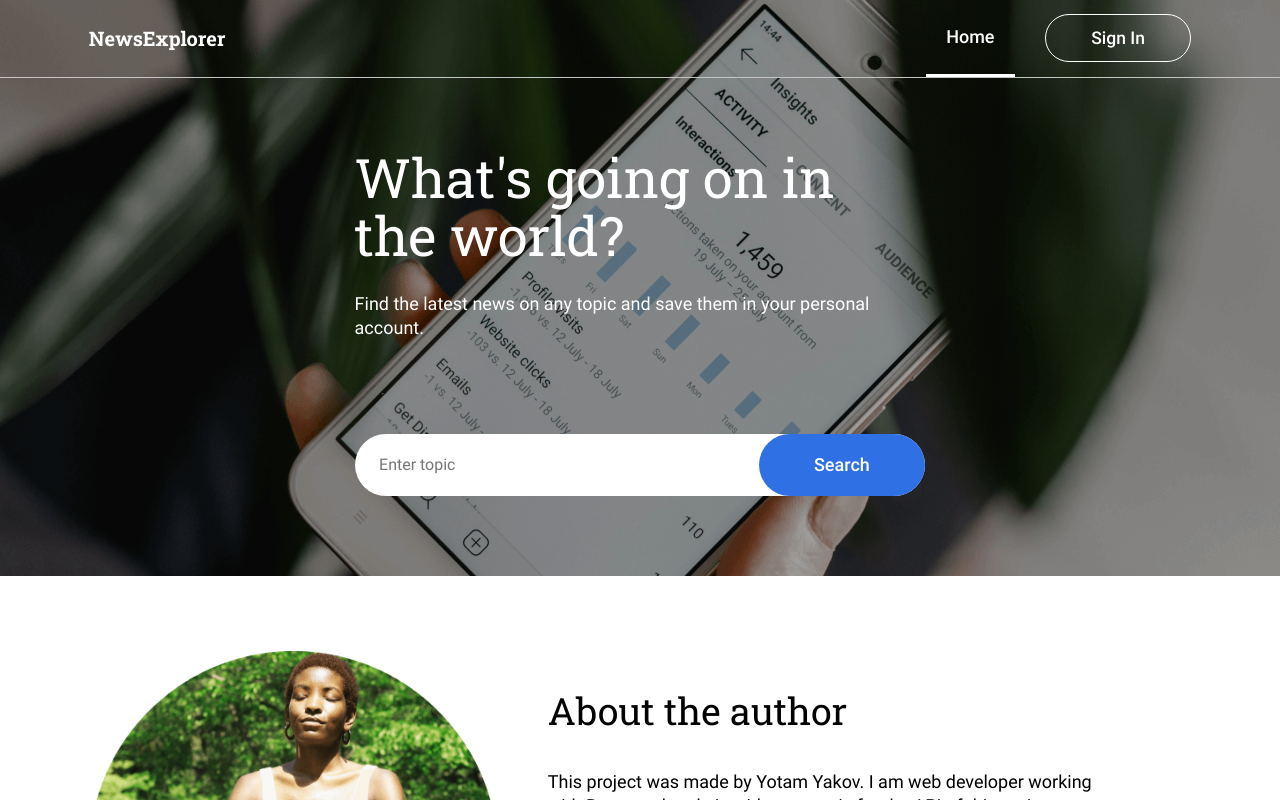
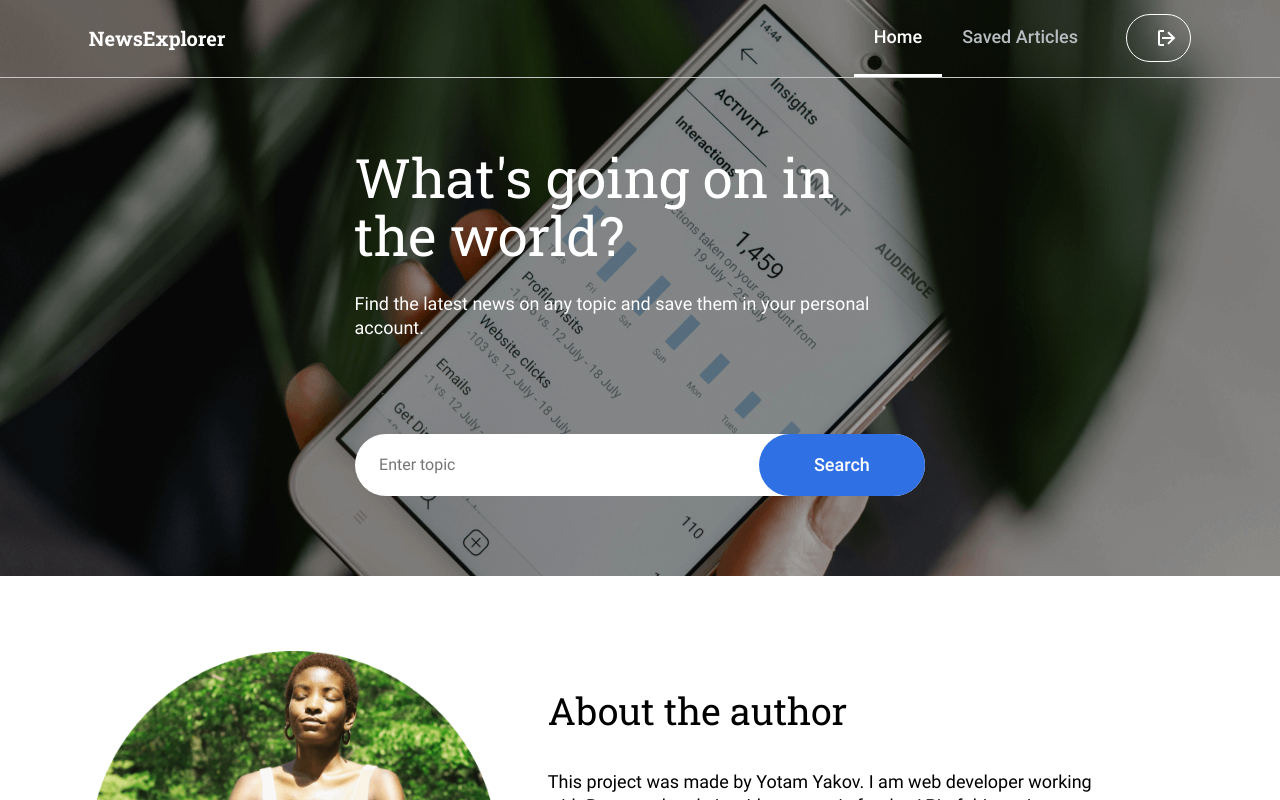
Before and after one commit to Yotam7298/news-explorer-frontend, a React (Create React App) app: page / in a window 1280 px wide. Shown: the top 800 px of the page. Built offline with nearby package versions, Linux system fonts and the light colour scheme; no server answers; sample sign-in values are in the browser's storage; the HTML template or start-up script is replaced by a standard one.

Commit message:
fixed refresh savednews direct to signin

```diff
--- a/src/components/App/App.js
+++ b/src/components/App/App.js
@@ -26,10 +26,12 @@ import SavedArticlesContext from '../../contexts/SavedArticlesContext';
 import ProtectedRoute from '../../utils/ProtectedRoute';
 
 function App() {
+  const initialState = () => !!localStorage.getItem('jwt');
+
   // State Variables
   // User
   const [currentUser, setCurrentUser] = React.useState({});
-  const [isLoggedIn, setIsLoggedIn] = React.useState(false);
+  const [isLoggedIn, setIsLoggedIn] = React.useState(initialState);
   // Popup
   const [isPopupOpen, setIsPopupOpen] = React.useState(false);
   // Server
```
